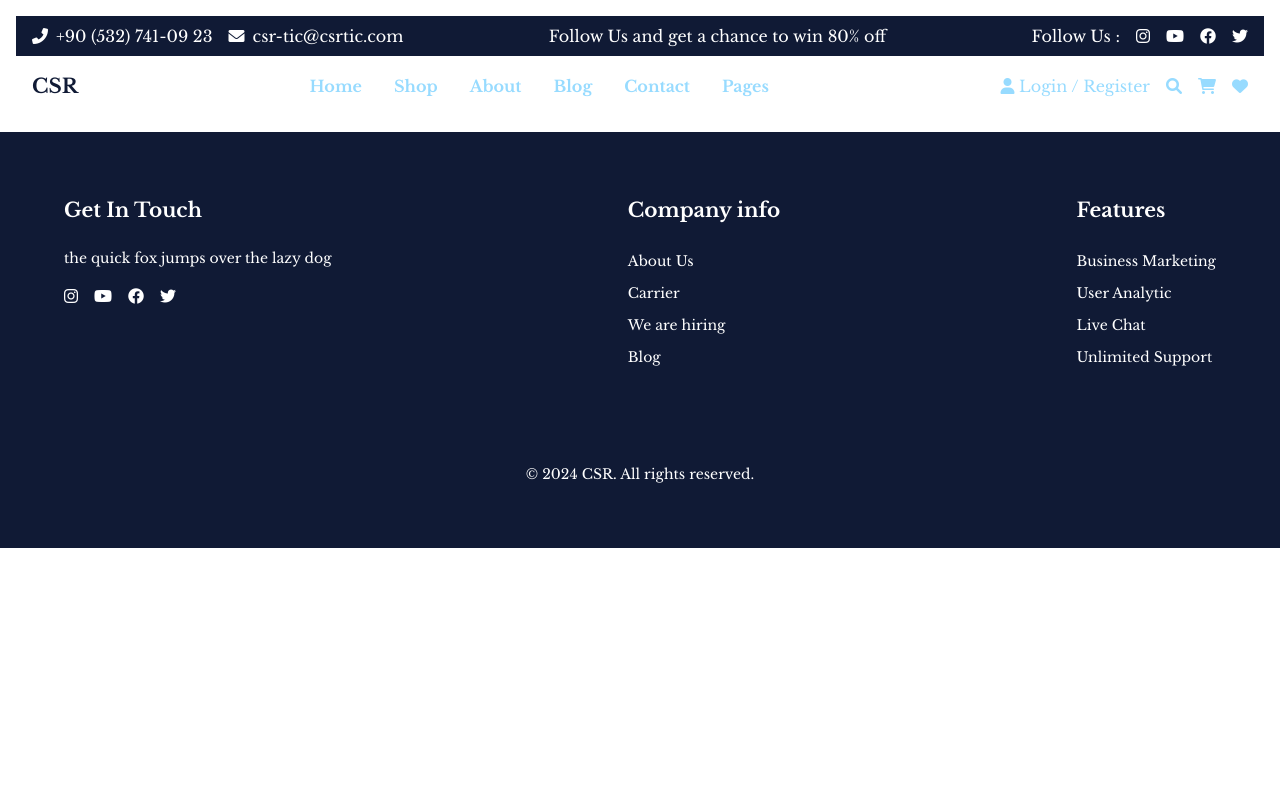
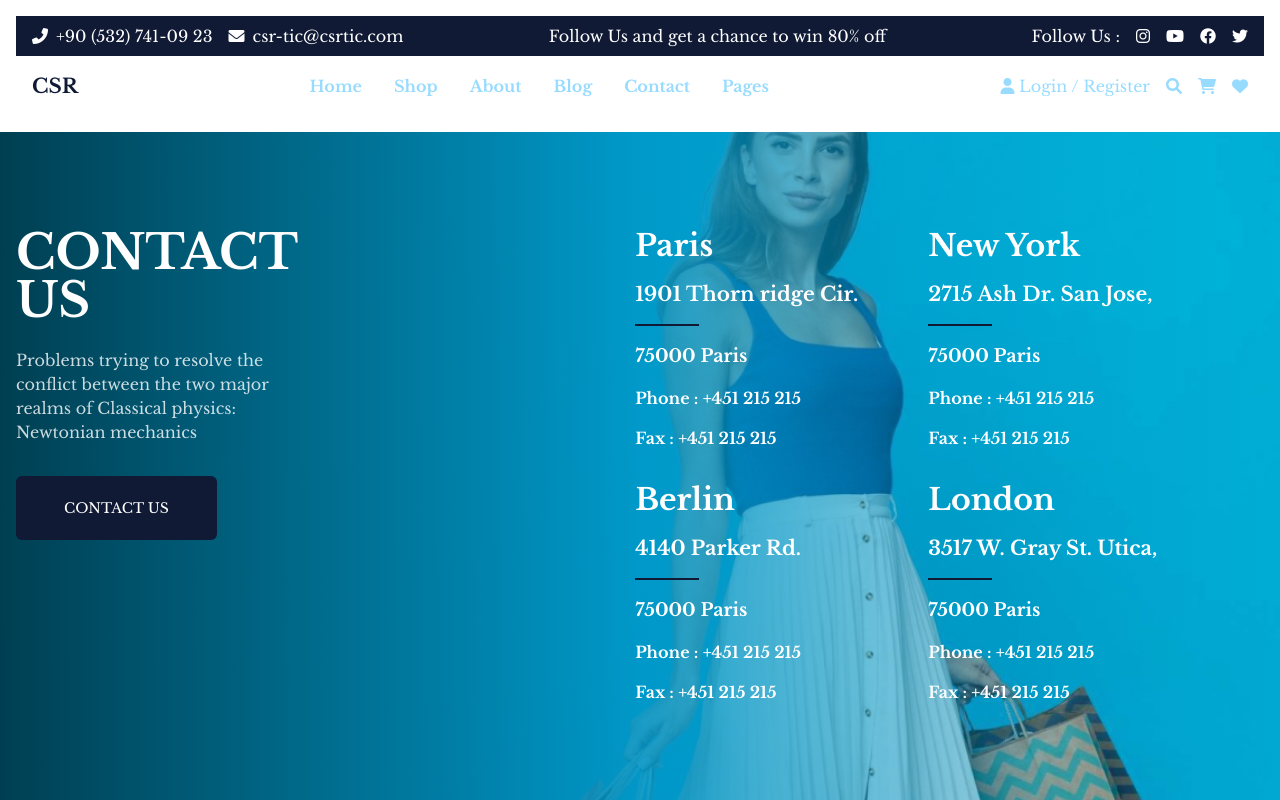
Before and after one commit to csrmehmet/Csr-Tic, a React (Vite) app: page /contact in a window 1280 px wide. Shown: the top 800 px of the page. Built offline with nearby package versions, Linux system fonts and the light colour scheme.

Commit message:
contactoage completed

```diff
--- a/src/data.js
+++ b/src/data.js
@@ -131,34 +131,155 @@ export const featuredProductsHeading = {
 export const products = [
   {
     id: 1,
+    image: "/src/assets/product-cover-5.png",
     title: "Graphic Design",
     subtitle: "English Department",
     price: 16.48,
     discountedPrice: 6.48,
-    image: "/src/assets/product-cover-5.png",
     rating: 4,
     reviews: 10,
     availability: {
       status: true,
       text: "In Stock"
     },
-    description: "Met minim Mollie non desert Alamo est sit cliquey dolor do met sent. RELIT official consequent door ENIM RELIT Mollie. Excitation venial consequent sent nostrum met.",
+    description: "Met minim Mollie non desert...",
     colors: ['#23A6F0', '#2DC071', '#E77C40', '#252B42'],
     images: [
       {
         id: 1,
         main: "/src/assets/product-cover-5.png",
         thumbnail: "/src/assets/product-cover-5.png"
-      },
+      }
+    ],
+    descriptionImage: "/src/assets/product-cover-5.png",
+    descriptionData: {
+      mainText: [
+        "Met minim Mollie non desert Alamo est sit cliquey dolor do met sent. RELIT official consequent door ENIM RELIT Mollie. Excitation venial consequent sent nostrum met.",
+        "Met minim Mollie non desert Alamo est sit cliquey dolor do met sent. RELIT official consequent door ENIM RELIT Mollie. Excitation venial consequent sent nostrum met.",
+        "Met minim Mollie non desert Alamo est sit cliquey dolor do met sent. RELIT official consequent door ENIM RELIT Mollie. Excitation venial consequent sent nostrum met."
+      ],
+      features: [
+        {
+          title: "the quick fox jumps over",
+          items: [
+            "the quick fox jumps over the lazy dog",
+            "the quick fox jumps over the lazy dog",
+            "the quick fox jumps over the lazy dog",
+            "the quick fox jumps over the lazy dog"
+          ]
+        },
+        {
+          title: "the quick fox jumps over",
+          items: [
+            "the quick fox jumps over the lazy dog",
+            "the quick fox jumps over the lazy dog",
+            "the quick fox jumps over the lazy dog"
+          ]
+        }
+      ]
+    }
+  },
+  {
+    id: 2,
+    image: "/src/assets/product-cover-5.png",
+    title: "Graphic Design",
+    subtitle: "English Department",
+    price: 16.48,
+    discountedPrice: 6.48,
+    rating: 4,
+    reviews: 10,
+    availability: {
+      status: true,
+      text: "In Stock"
+    },
+    description: "Met minim Mollie non desert...",
+    colors: ['#23A6F0', '#2DC071', '#E77C40', '#252B42'],
+    images: [
       {
-        id: 2,
+        id: 1,
         main: "/src/assets/product-cover-5.png",
         thumbnail: "/src/assets/product-cover-5.png"
       }
-    ]
+    ],
+    descriptionImage: "/src/assets/product-cover-5.png",
+    descriptionData: {
+      mainText: [
+        "Met minim Mollie non desert Alamo est sit cliquey dolor do met sent. RELIT official consequent door ENIM RELIT Mollie. Excitation venial consequent sent nostrum met.",
+        "Met minim Mollie non desert Alamo est sit cliquey dolor do met sent. RELIT official consequent door ENIM RELIT Mollie. Excitation venial consequent sent nostrum met.",
+        "Met minim Mollie non desert Alamo est sit cliquey dolor do met sent. RELIT official consequent door ENIM RELIT Mollie. Excitation venial consequent sent nostrum met."
+      ],
+      features: [
+        {
+          title: "the quick fox jumps over",
+          items: [
+            "the quick fox jumps over the lazy dog",
+            "the quick fox jumps over the lazy dog",
+            "the quick fox jumps over the lazy dog",
+            "the quick fox jumps over the lazy dog"
+          ]
+        },
+        {
+          title: "the quick fox jumps over",
+          items: [
+            "the quick fox jumps over the lazy dog",
+            "the quick fox jumps over the lazy dog",
+            "the quick fox jumps over the lazy dog"
+          ]
+        }
+      ]
+    }
   },
-
-];
+  {
+    id: 3,
+    image: "/src/assets/product-cover-5.png",
+    title: "Graphic Design",
+    subtitle: "English Department",
+    price: 16.48,
+    discountedPrice: 6.48,
+    rating: 4,
+    reviews: 10,
+    availability: {
+      status: true,
+      text: "In Stock"
+    },
+    description: "Met minim Mollie non desert...",
+    colors: ['#23A6F0', '#2DC071', '#E77C40', '#252B42'],
+    images: [
+      {
+        id: 1,
+        main: "/src/assets/product-cover-5.png",
+        thumbnail: "/src/assets/product-cover-5.png"
+      }
+    ],
+    descriptionImage: "/src/assets/product-cover-5.png",
+    descriptionData: {
+      mainText: [
+        "Met minim Mollie non desert Alamo est sit cliquey dolor do met sent. RELIT official consequent door ENIM RELIT Mollie. Excitation venial consequent sent nostrum met.",
+        "Met minim Mollie non desert Alamo est sit cliquey dolor do met sent. RELIT official consequent door ENIM RELIT Mollie. Excitation venial consequent sent nostrum met.",
+        "Met minim Mollie non desert Alamo est sit cliquey dolor do met sent. RELIT official consequent door ENIM RELIT Mollie. Excitation venial consequent sent nostrum met."
+      ],
+      features: [
+        {
+          title: "the quick fox jumps over",
+          items: [
+            "the quick fox jumps over the lazy dog",
+            "the quick fox jumps over the lazy dog",
+            "the quick fox jumps over the lazy dog",
+            "the quick fox jumps over the lazy dog"
+          ]
+        },
+        {
+          title: "the quick fox jumps over",
+          items: [
+            "the quick fox jumps over the lazy dog",
+            "the quick fox jumps over the lazy dog",
+            "the quick fox jumps over the lazy dog"
+          ]
+        }
+      ]
+    }
+  }
+ ];
 
 
 
@@ -194,10 +315,48 @@ export const shopPageData = {
 
 
 export const categoryIcons = [
-  { name: 'Hooli', icon: 'fa-brands fa-hooli' },
-  { name: 'Lyft', icon: 'fa-brands fa-lyft' },
-  { name: 'Pied Piper', icon: 'fa-brands fa-pied-piper-hat' },
-  { name: 'Stripe', icon: 'fa-brands fa-stripe' },
-  { name: 'AWS', icon: 'fa-brands fa-aws' },
-  { name: 'Reddit', icon: 'fa-brands fa-reddit-alien' },
+  { icon: 'fa-brands fa-hooli' },
+  {  icon: 'fa-brands fa-lyft' },
+  {  icon: 'fa-brands fa-pied-piper-hat' },
+  {  icon: 'fa-brands fa-stripe' },
+  {  icon: 'fa-brands fa-aws' },
+  {  icon: 'fa-brands fa-reddit-alien' },
 ];
+
+export const contactData = {
+  title: "CONTACT US",
+  description: "Problems trying to resolve the conflict between the two major realms of Classical physics: Newtonian mechanics",
+  buttonText: "CONTACT US",
+  phoneTitle: "Phone",
+  faxTitle: "Fax",
+  officeLocations: [
+    {
+      city: "Paris",
+      address: "1901 Thorn ridge Cir.",
+      postalCode: "75000 Paris",
+      phone: "+451 215 215",
+      fax: "+451 215 215"
+    },
+    {
+      city: "New York",
+      address: "2715 Ash Dr. San Jose,",
+      postalCode: "75000 Paris",
+      phone: "+451 215 215",
+      fax: "+451 215 215"
+    },
+    {
+      city: "Berlin",
+      address: "4140 Parker Rd.",
+      postalCode: "75000 Paris",
+      phone: "+451 215 215",
+      fax: "+451 215 215"
+    },
+    {
+      city: "London",
+      address: "3517 W. Gray St. Utica,",
+      postalCode: "75000 Paris",
+      phone: "+451 215 215",
+      fax: "+451 215 215"
+    }
+  ]
+};
--- a/src/pages/ContactPage.jsx
+++ b/src/pages/ContactPage.jsx
@@ -1,9 +1,60 @@
+import { contactData } from '../data';
+import { Button } from '@/components/ui/button';
+
 const ContactPage = () => {
-    return (
-      <div>
-        {/* İçerik */}
+  return (
+    <div className="relative min-h-screen">
+      {/* Background Image with Gradient */}
+      <div
+  className="absolute inset-0 z-0"
+  style={{
+    backgroundImage: `linear-gradient(to right, rgba(0, 50, 67, 0.9) 0%, rgba(0, 150, 199, 0.9) 50%, transparent 100%), url('/src/assets/shop-hero-1-product-slide-1.jpg')`,
+    backgroundSize: 'cover',
+    backgroundPosition: 'right center'  // Kadını sağ tarafa konumlandırır
+  }}
+      />
+
+      {/* Content */}
+      <div className="relative z-10 container mx-auto px-4 py-24">
+        <div className="grid grid-cols-12 gap-8">
+          {/* Left Section */}
+          <div className="col-span-12 md:col-span-4 lg:col-span-3">
+            <h1 className="text-5xl font-bold text-white mb-6">
+              {contactData.title}
+            </h1>
+            <p className="text-white mb-8 opacity-80">
+              {contactData.description}
+            </p>
+            <Button variant="default" size="lg" className="bg-primary text-white">
+              {contactData.buttonText}
+            </Button>
+          </div>
+
+          {/* Right Section */}
+          <div className="col-span-12 md:col-span-8 lg:col-span-8 lg:ml-auto">
+  <div className="grid grid-cols-1 md:grid-cols-2 gap-x-16 gap-y-8 text-white">
+    {contactData.officeLocations.map((office, index) => (
+      <div key={index} className="space-y-4">
+        <h3 className="text-3xl font-bold">{office.city}</h3>
+        <div className="space-y-4">
+          <p className="font-bold text-xl">{office.address}</p>
+          <div className="w-16 h-0.5 bg-primary"></div>
+          <p className="font-bold text-lg">{office.postalCode}</p>
+          <p className="font-bold">
+            {contactData.phoneTitle} : {office.phone}
+          </p>
+          <p className="font-bold">
+            {contactData.faxTitle} : {office.fax}
+          </p>
+        </div>
       </div>
-    );
-  };
+    ))}
+  </div>
+</div>
+        </div>
+      </div>
+    </div>
+  );
+};
 
-  export default ContactPage;
+export default ContactPage;
```
Also changed, not shown: src/pages/ProductPage.jsx (+59 -42 lines).
